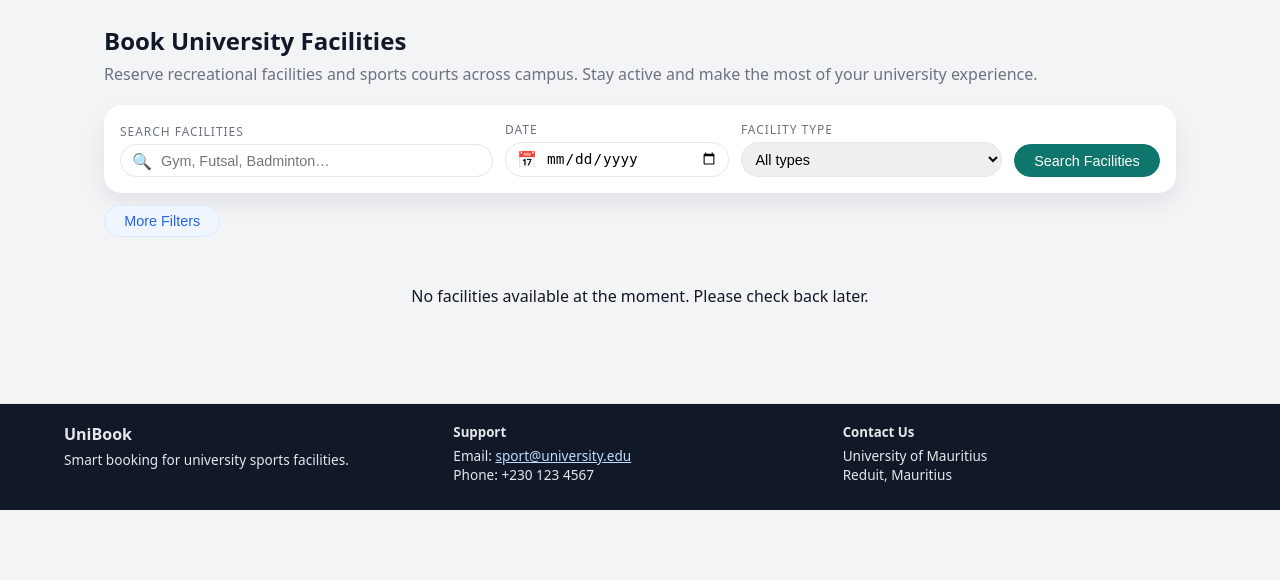
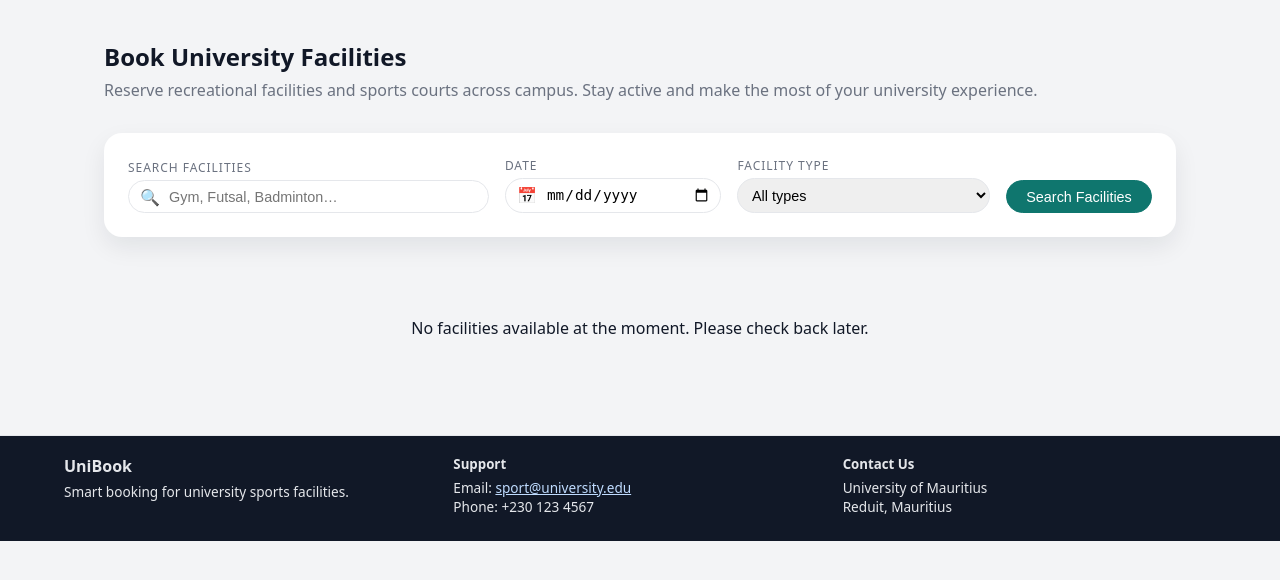
Before and after one commit to Adhir2504/WEB-TRIAL, a Django app: page /search/ in a window 1280 px wide. Shown: the part 60-640 px from the top of the page. Run offline with Django 4.2, Linux system fonts and the light colour scheme; data that the repository does not hold is empty.

Commit message:
Commit 7

```diff
--- a/web trial/Book_Sys/booking_sys/static/css/mystyle.css
+++ b/web trial/Book_Sys/booking_sys/static/css/mystyle.css
@@ -164,11 +164,12 @@ body {
 }
 
 .section {
-  margin-bottom: 2.5rem;
+  margin-bottom: 3rem;
+  padding-top: 1rem;
 }
 
 .section-header {
-  margin-bottom: 1.25rem;
+  margin-bottom: 2rem;
 }
 
 .section-header h1,
@@ -193,6 +194,7 @@ body {
   justify-content: center;
   padding: 3rem 3.5rem;
   border-radius: 24px;
+  margin-bottom: 3rem;
 
   /* Default gradient - no background image */
   background: linear-gradient(135deg, rgba(0, 0, 0, 0.55) 0%, rgba(0, 0, 0, 0.35) 100%), linear-gradient(135deg, #0f766e 0%, #2563eb 100%);
@@ -257,8 +259,9 @@ body {
 
 .card-grid {
   display: grid;
-  grid-template-columns: repeat(auto-fit, minmax(260px, 1fr));
-  gap: 1.25rem;
+  grid-template-columns: repeat(auto-fit, minmax(280px, 1fr));
+  gap: 1.5rem;
+  margin-top: 1.5rem;
 }
 
 .facility-card {
@@ -403,12 +406,13 @@ body {
 .filter-bar {
   display: grid;
   grid-template-columns: 2fr 1.2fr 1.4fr auto;
-  gap: 0.75rem;
+  gap: 1rem;
   align-items: flex-end;
   background: var(--surface);
-  padding: 1rem 1rem;
+  padding: 1.5rem 1.5rem;
   border-radius: 18px;
   box-shadow: var(--shadow-soft);
+  margin-bottom: 0;
 }
 
 .filter-field label {
@@ -645,8 +649,9 @@ textarea.form-control {
 .card-section {
   background: var(--surface);
   border-radius: 18px;
-  padding: 1.1rem 1.3rem;
+  padding: 1.5rem 1.75rem;
   box-shadow: var(--shadow-soft);
+  margin-bottom: 1.5rem;
 }
 
 .booking-list-item {
--- a/web trial/Book_Sys/booking_sys/templates/facilities.html
+++ b/web trial/Book_Sys/booking_sys/templates/facilities.html
@@ -10,6 +10,7 @@
   </div>
 
   <!-- Search & filters -->
+  <div style="margin-bottom: 2rem;">
   <form method="get" action="{% url 'booking_sys:search_facilities' %}">
     <div class="filter-bar">
       <div class="filter-field">
@@ -41,8 +42,7 @@
       </div>
     </div>
   </form>
-
-  <button class="btn btn-soft filter-more" style="margin-top: 0.75rem;">More Filters</button>
+  </div>
 
   <!-- Facilities grid -->
   <div class="card-grid facilities-grid">
--- a/web trial/Book_Sys/booking_sys/templates/home.html
+++ b/web trial/Book_Sys/booking_sys/templates/home.html
@@ -5,11 +5,11 @@
 {% block content %}
 
 <!-- Featured Announcements Banner -->
-<div id="announcementBanners">
+<div id="announcementBanners" style="margin-bottom: 2rem;">
 {% if announcements %}
   {% for announcement in announcements %}
     {% if announcement.is_featured %}
-      <div class="announcement-banner" style="background: {% if announcement.priority == 'urgent' %}#fee2e2; border-left: 4px solid #dc2626;{% elif announcement.priority == 'high' %}#fef3c7; border-left: 4px solid #f59e0b;{% else %}#dbeafe; border-left: 4px solid #3b82f6;{% endif %} padding: 1rem 1.5rem; margin-bottom: 1rem; transition: opacity 0.5s ease-out, transform 0.5s ease-out;">
+      <div class="announcement-banner" style="background: {% if announcement.priority == 'urgent' %}#fee2e2; border-left: 4px solid #dc2626;{% elif announcement.priority == 'high' %}#fef3c7; border-left: 4px solid #f59e0b;{% else %}#dbeafe; border-left: 4px solid #3b82f6;{% endif %} padding: 1.25rem 1.5rem; margin-bottom: 1.25rem; border-radius: 12px; transition: opacity 0.5s ease-out, transform 0.5s ease-out;">
         <div style="max-width: 1200px; margin: 0 auto; display: flex; justify-content: space-between; align-items: start;">
           <div>
             <strong style="{% if announcement.priority == 'urgent' %}color: #dc2626;{% elif announcement.priority == 'high' %}color: #d97706;{% else %}color: #2563eb;{% endif %}">
```
Also changed, not shown: web trial/Book_Sys/booking_sys/management/commands/make_superuser.py (added, +26 -0 lines), web trial/Book_Sys/booking_sys/templates/facility_courts.html (+4 -4 lines), web trial/Book_Sys/db.sqlite3.
